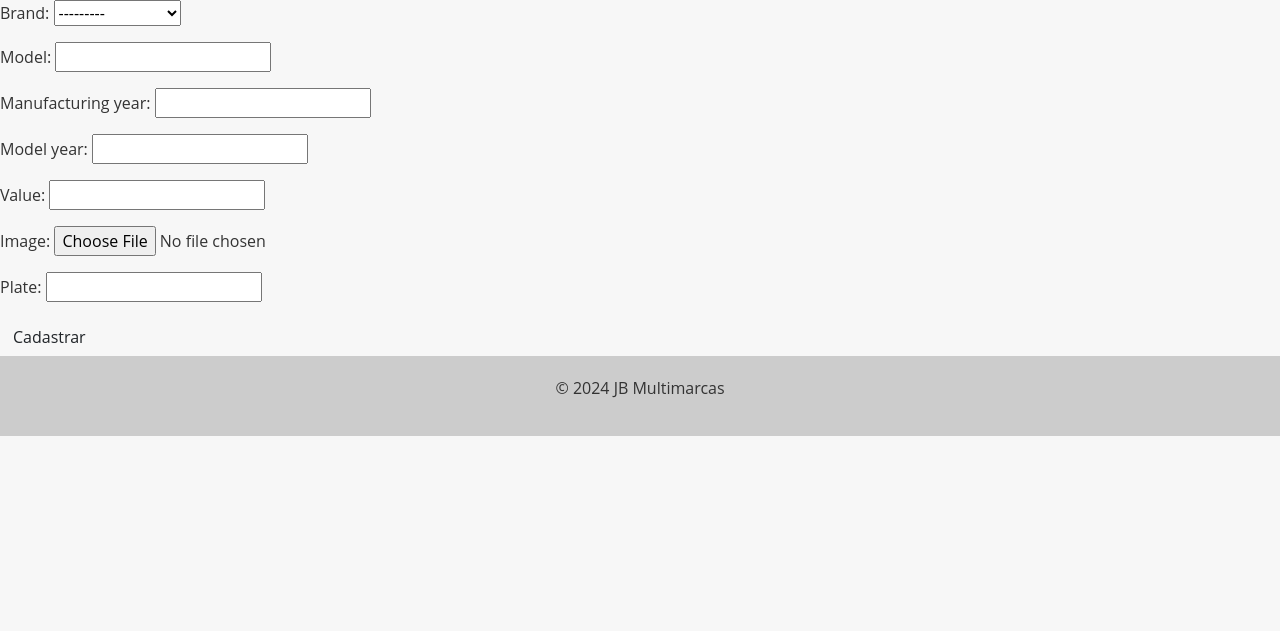
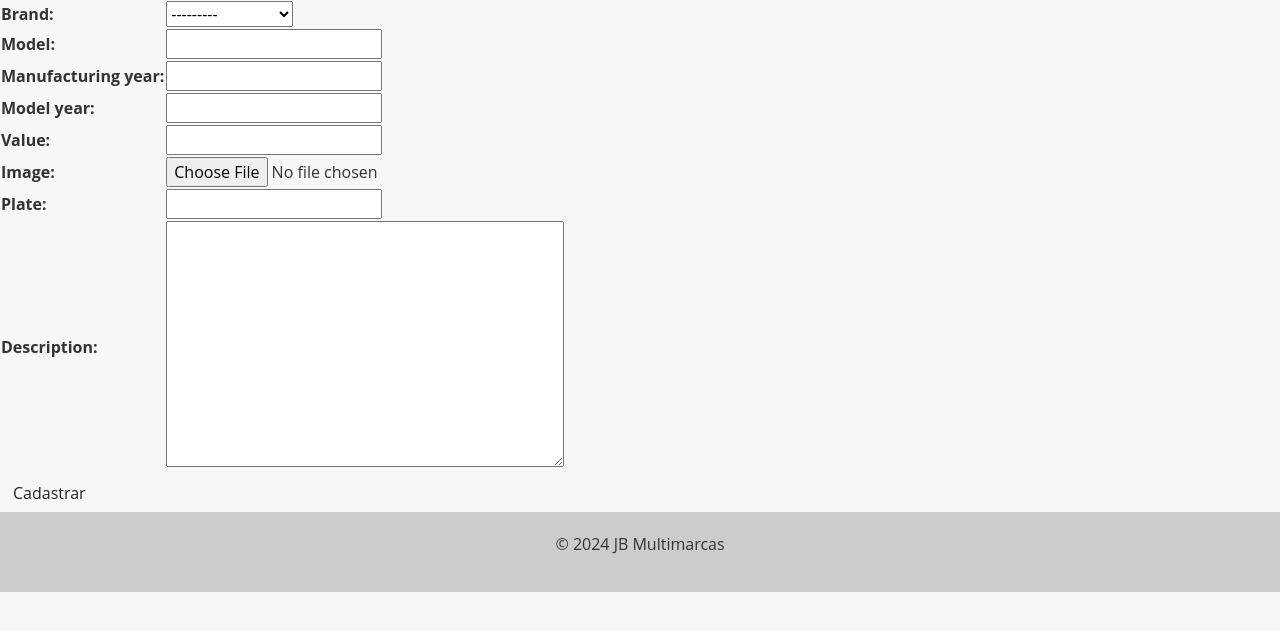
Before and after one commit to jbrunomf/DjangoCars, a Django app: page /cars/create/ in a window 1280 px wide. Shown: the part 50-681 px from the top of the page. Run offline with Django 5.2, Linux system fonts and the light colour scheme; a user stored in the database is signed in; tables that the repository leaves empty hold one stand-in row (values such as "Sample post").

Commit message:
Add `created_at`, `updated_at`, and `description` fields to `Car` model
- Added `created_at` and `updated_at` DateTime fields and a `description` TextField to the `Car` model.
- Updated templates (`car_create.html`, `car_detail.html`) to display and handle the new `description` field.
- Introduced a `car_pre_save` signal to set a default description if not provided.

```diff
--- a/car/models.py
+++ b/car/models.py
@@ -16,6 +16,9 @@ class Car(models.Model):
     value = models.DecimalField(max_digits=10, decimal_places=2)
     image = models.ImageField(upload_to='cars/', null=True, blank=True)
     plate = models.CharField(max_length=7, blank=True, null=True)
+    description = models.TextField(blank=True, null=True)
+    created_at = models.DateTimeField(auto_now_add=True)
+    updated_at = models.DateTimeField(auto_now=True)
 
     def __str__(self):
         return self.model
--- a/car/signals.py
+++ b/car/signals.py
@@ -28,3 +28,9 @@ def car_post_save(sender, instance, *args, **kwargs):
 @receiver(post_delete, sender='car.Car')
 def car_post_delete(sender, instance, *args, **kwargs):
     car_inventory_update()
+
+
+@receiver(pre_save, sender='car.car')
+def car_pre_save(sender, instance, *args, **kwargs):
+    if not instance.description:
+        instance.description = "Descrição não informada."
--- a/car/templates/car_create.html
+++ b/car/templates/car_create.html
@@ -3,14 +3,17 @@
 {% block content %}
     <form action="" method="post" enctype="multipart/form-data">
         {% csrf_token %}
-        {{ form.as_p }}
+    <table>
+       {{ form.as_table }}
+    </table>
+
 
         <input type="submit" value="Cadastrar" class="btn btn-salvar">
 
     <div class="errors">
         {% if form.errors %}
             <div class="alert alert-danger">
-                {% for error in form.non_field_errors %}
+                {% for error in form.errors %}
                     <p>{{ error }}</p>
                 {% endfor %}
             </div>
--- a/car/templates/car_detail.html
+++ b/car/templates/car_detail.html
@@ -92,6 +92,8 @@
         <p><strong>Ano do modelo:</strong> {{ car.model_year }}</p>
         <p><strong>Placa:</strong> {{ car.plate|default:"Sem placa" }}</p>
         <p><strong>Preço:</strong> R$ {{ car.value }}</p>
+        <p><strong>Bio:</strong> {{ car.description }}</p>
+
 
         {% if user.is_authenticated %}
             <div class="buttons-container">
```
Also changed, not shown: car/migrations/0006_car_created_at_car_description_car_updated_at.py (added). Lines whose indentation alone changed are shown as unchanged.
